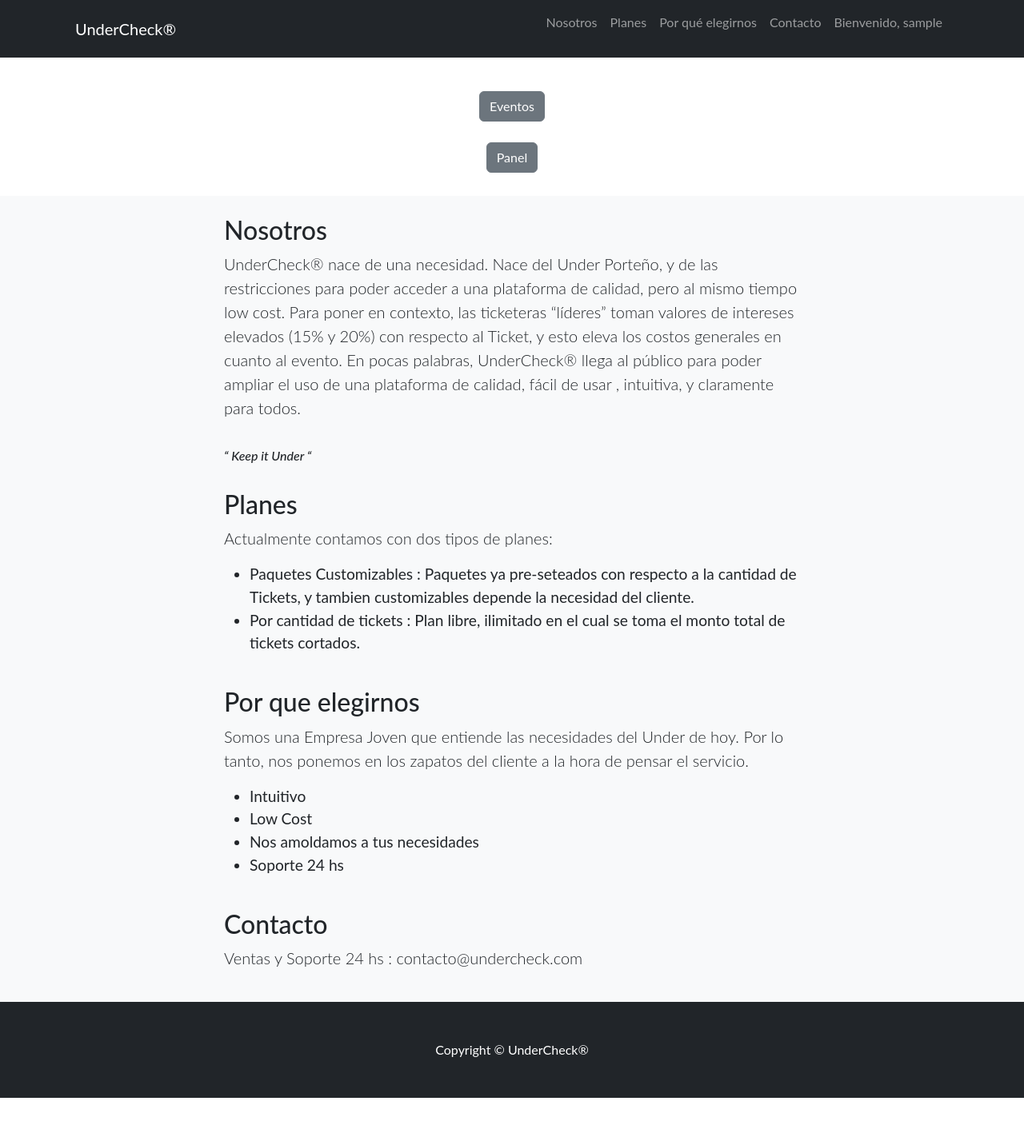
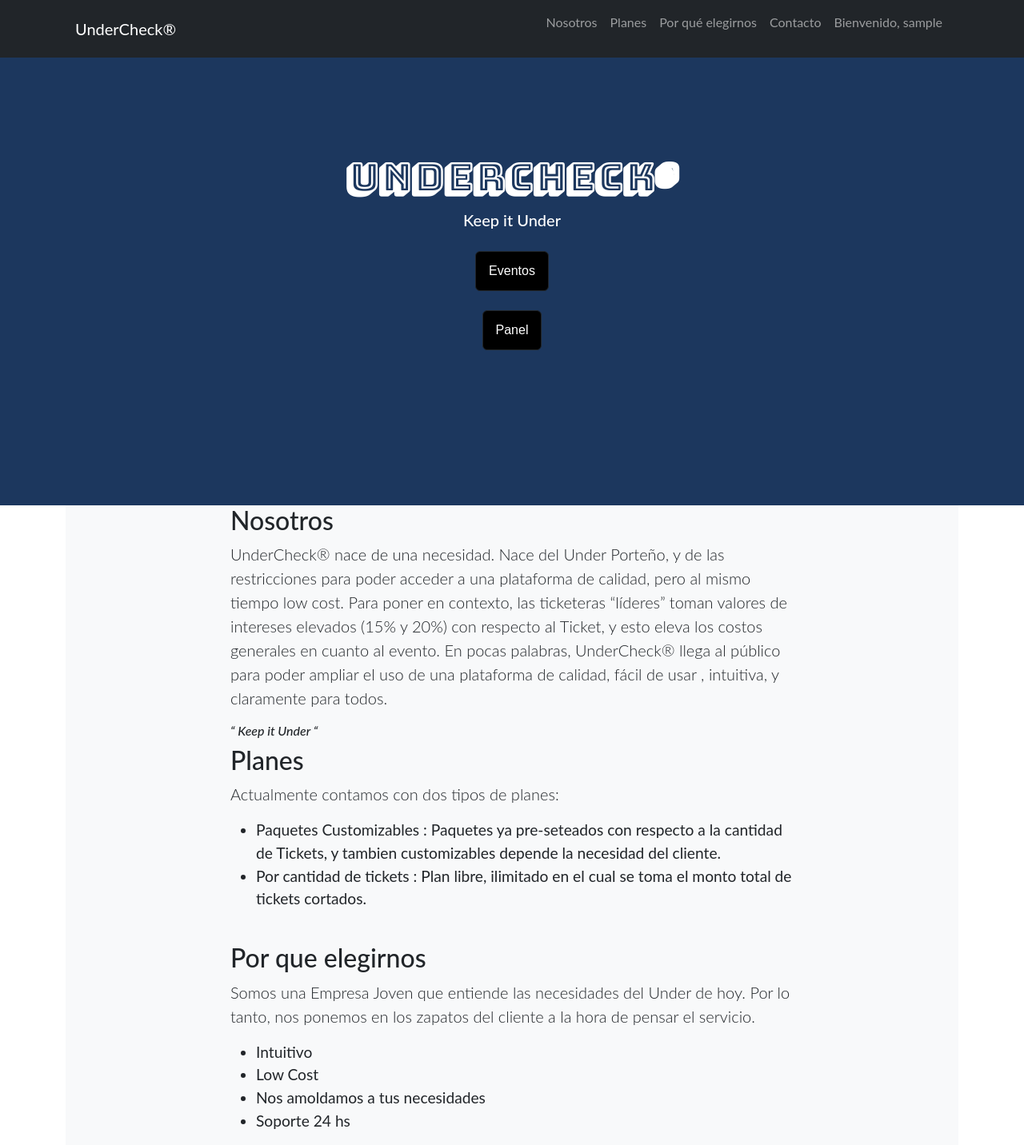
Before and after one commit to Matiasumz/Undercheck-BackEndProject, a Django app: page /clientes/inicio in a window 1280 px wide. Shown: the top 1432 px of the page at 80% size. Before the commit the page ends 1373 px from the top, so only its background shows below. Run offline with Django 4.2, Linux system fonts and the light colour scheme; the visitor is signed in with stand-in values (Sample User, id 1); data that the repository does not hold is empty.

Commit message:
Vista ClientesView remplazada por HomeClienteView
Archivo index.html:
1. Se elimino el archivo index.html ya que la unica vista que la usaba (ClientesView) fue eliminada tambien

Archivo views.py:
1. Se elimino la vista ClientesView.
2. Ahora todo lo que usaba ClientesView e index.html fue remplazado por HomeClienteView y home_cliente.html respecivamente ya que compartian la misma vista, lo unico que cambiaba era el texto de los botones y sus redirecciones.
3. El archivo intex.html fue eliminado.
4. Se actualizo la vista HomeClienteData, ahora se crea un diccionario para una posterior escalabilidad con una clave llamada 'urls', asignando las urls correspondientes si el usuario esta autenticado

Archivo user_buttons.html:
Cambio scripts.js. Borrada la vista ClientesView

1. Se creo el archivo user_buttons.html para unificar la creacion de botones dependiendo si el usuario esta autenticado o no.

Archivo home_cliente.html:
1. Ahora implementa al archivo user_buttons.html para la creacion de botones.

Archivo scripts.js:
1. Ahora el script se ejecuta en el evento window.onload
2. Ahora ya que la vista retorna un diccionario se reacomodo el codigo para que la funcion main_gome_client lo tome como parametro y use las respectivas urls

Otros cambios:
Archivo user_nav.html:
1. Ahora crea la el tag <li>completo en vez de solo el <p>

Archivo base.html:
1. Ahora implementa al archivo user_nav.html

```diff
--- a/apps/cliente/static/js/scripts.js
+++ b/apps/cliente/static/js/scripts.js
@@ -8,10 +8,11 @@
 
 async function main() {
 
-    let url = await getDjangoData('/get-data/');
+    let data = await getDjangoData('/get-data/');
     switch (window.location.pathname) {
         case '/':
-            await main_home_client();
+        case '/clientes/inicio':
+            await main_home_client(data.urls);
             break;
         default:
             console.error("Ruta no especificada");
@@ -19,15 +20,15 @@
     }
 }
 
-async function main_home_client() {
-    const btnIngresar = document.querySelector("#btn-ingresar");
-    const btnCreaEvento = document.querySelector("#btn-crea-evento");
-    const data = await getDjangoData('/get-data/');
+async function main_home_client(urls) {
+    const btnIngresar = document.querySelector("#btn-upper");
+    const btnCreaEvento = document.querySelector("#btn-bottom");
+
     btnIngresar.addEventListener("click", () => {
-        window.location.pathname = data.login_url;
+        window.location.pathname = urls[0];
     });
     btnCreaEvento.addEventListener("click", () => {
-        window.location.pathname = data.crear_evento_url;
+        window.location.pathname = urls[1];
     });
 }
 
@@ -40,4 +41,4 @@
     return data;
 }
 
-main();
+window.onload = main;
--- a/apps/cliente/templates/home_cliente.html
+++ b/apps/cliente/templates/home_cliente.html
@@ -1,5 +1,4 @@
 {% extends "base.html" %}
-
 {% block content %}
 <div class="bg-custom d-flex justify-content-center align-items-center text-white">
     <div class="row text-center">
@@ -7,9 +6,7 @@
             <!-- Page heading-->
             <h1 class="fw-bolder d-block display-5">UnderCheck®</h1>
             <p class="fs-5 fw-medium">Keep it Under</p>
-            <input class="btn bg-black btn-dark btn-custom d-block mx-auto my-4" id="btn-ingresar" type="button"
-                value="Ingresar" id="login">
-            <input id="btn-crea-evento" type="button" value="Crea tu Evento!">
+            {% include 'user_buttons.html' %}
         </div>
     </div>
 </div>
--- a/apps/cliente/templates/index.html
+++ /dev/null
@@ -1,162 +0,0 @@
-
-<!DOCTYPE html>
-<html lang="en">
-    <head>
-        {% load static %}
-        <meta charset="utf-8" />
-        <meta name="viewport" content="width=device-width, initial-scale=1, shrink-to-fit=no" />
-        <meta name="description" content="" />
-        <meta name="author" content="" />
-        <title>UnderCheck®</title>
-        <link rel="icon" type="image/x-icon" href="assets/favicon.ico" />
-        <!-- Core theme CSS (includes Bootstrap)-->
-        <link href="https://cdn.jsdelivr.net/npm/bootstrap@5.3.0/dist/css/bootstrap.min.css" rel="stylesheet" integrity="sha384-9ndCyUaIbzAi2FUVXJi0CjmCapSmO7SnpJef0486qhLnuZ2cdeRhO02iuK6FUUVM" crossorigin="anonymous">
-        <link href= "{% static 'css/styles.css' %}" rel="stylesheet" />
-        <link href="https://fonts.googleapis.com/css2?family=Bungee+Shade&display=swap" rel="stylesheet">
-    </head>
-    <body id="page-top">
-        <!-- Navigation-->
-        <nav class="navbar navbar-expand-lg navbar-dark bg-dark fixed-top" id="mainNav">
-            <div class="container px-4">
-                <a class="navbar-brand" href="#page-top">UnderCheck®</a>
-                <button class="navbar-toggler" type="button" data-bs-toggle="collapse" data-bs-target="#navbarResponsive" aria-controls="navbarResponsive" aria-expanded="false" aria-label="Toggle navigation"><span class="navbar-toggler-icon"></span></button>
-                <div class="collapse navbar-collapse" id="navbarResponsive">
-                    <ul class="navbar-nav ms-auto">
-                        <li class="nav-item"><a class="nav-link" href="#about">Nosotros</a></li>
-                        <li class="nav-item"><a class="nav-link" href="#planes">Planes</a></li>
-                        <li class="nav-item"><a class="nav-link" href="#services">Por qué elegirnos</a></li>
-                        <li class="nav-item"><a class="nav-link" href="#contact">Contacto</a></li>
-                        <li class="nav-item"><a class="nav-link" >{% include 'user_nav.html' %}</a></li>
-                    </ul>
-
-                </div>
-            </div>
-        </nav>
-        <!-- Header-->
-        <header class="masthead">
-            <div class="container position-relative">
-                <div class="row justify-content-center">
-                    <div class="col-xl-6">
-                        <div class="text-center text-white">
-                            <!-- Page heading-->
-                            <h1 class="fw-bolder">UnderCheck®</h1>
-                            <p class="fw-bolder">
-                                <big>Keep it Under</big>
-                                <div class="containerbuttom">
-                                    <a href="{% url 'listarevento' %}" class="btn btn-secondary button" id="login">
-                                        Eventos
-                                    </a>
-                                </div>
-                                <div class="containerbuttom">
-                                    <a href="{% url 'panel_usuario' %}" class="btn btn-secondary button" id="login">
-                                        Panel
-                                    </a>
-                                </div>
-                            </p>
-                        </div>
-                    </div>
-                </div>
-            </div>
-        </header>
-               <!-- Formulario section-->
-              <!--  <section class="bg-light" id="about">
-                <div class="container px-4">
-                    <div class="row gx-4 justify-content-center">
-                        <div class="col-lg-8">
-                            <body>
-                                <p> Lista de Clientes: </p>
-                                {% for clientes in cliente %}
-                                    <p>{{ cliente.nombre }}</p>
-                                {% endfor %}
-                                <a href="{% url 'crear_cliente' %}">Crear nuevo cliente</a><br>
-
-                                <a href="{% url 'logout' %}">Cerrar sesión</a>
-                            </body>
-                        </div>
-                    </div>
-                </div>
-            </section>
-             -->
-        <!-- About section-->
-        <section class="bg-light" id="about">
-            <div class="container px-4">
-                <div class="row gx-4 justify-content-center">
-                    <div class="col-lg-8">
-                        <br>
-                        <h2>Nosotros</h2>
-                        <p class="lead">
-                            UnderCheck® nace de una necesidad. Nace del Under Porteño, y de las restricciones para poder acceder a una plataforma de calidad, pero al mismo tiempo low cost. Para poner en contexto, las ticketeras “líderes” toman valores de intereses elevados (15% y 20%) con respecto al Ticket, y esto eleva los costos generales en cuanto al evento. En pocas palabras, UnderCheck® llega al público para poder ampliar el uso de una plataforma de calidad, fácil de usar , intuitiva, y claramente para todos.
-                        </p>
-                        <h6>
-                            <br>
-                            <em>
-                                “ Keep it Under “
-                            </em>
-                        </h6>
-                        <br>
-                    </div>
-                </div>
-            </div>
-        </section>
-        <!-- Planes section-->
-        <section class="bg-light" id="planes">
-            <div class="container px-4">
-                <div class="row gx-4 justify-content-center">
-                    <div class="col-lg-8">
-                        <h2>Planes</h2>
-                        <p class="lead">
-                            Actualmente contamos con dos tipos de planes:
-                        </p>
-                        <ul>
-                            <big>
-                                <li>Paquetes Customizables : Paquetes ya pre-seteados con respecto a la cantidad de Tickets, y tambien customizables depende la necesidad del cliente.</li>
-                                <li>Por cantidad de tickets : Plan libre, ilimitado en el cual se toma el monto total de tickets cortados.</li>
-                            </big>
-                        </ul>
-                    </div>
-                </div>
-            </div>
-        </section>
-        <!-- Services section-->
-        <section class="bg-light" id="services">
-            <div class="container px-4">
-                <div class="row gx-4 justify-content-center">
-                    <div class="col-lg-8">
-                        <br>
-                        <h2>Por que elegirnos</h2>
-                        <p class="lead">Somos una Empresa Joven que entiende las necesidades del Under de hoy. Por lo tanto, nos ponemos en los zapatos del cliente a la hora de pensar el servicio.</p>
-                        <ul>
-                            <big>
-                                <li>Intuitivo</li>
-                                <li>Low Cost</li>
-                                <li>Nos amoldamos a tus necesidades</li>
-                                <li>Soporte 24 hs</li>
-                            </big>
-                        </ul>
-                    </div>
-                </div>
-            </div>
-        </section>
-        <!-- Contact section-->
-        <section class="bg-light" id="contact">
-            <div class="container px-4">
-                <div class="row gx-4 justify-content-center">
-                    <div class="col-lg-8">
-                        <br>
-                        <h2>Contacto</h2>
-                        <p class="lead">Ventas y Soporte 24 hs : contacto@undercheck.com </p>
-                        <br>
-                    </div>
-                </div>
-            </div>
-        </section>
-        <!-- Footer-->
-        <footer class="py-5 bg-dark">
-            <div class="container px-4"><p class="m-0 text-center text-white">Copyright &copy; UnderCheck®</p></div>
-        </footer>
-        <!-- Bootstrap core JS-->
-        <script src="https://cdn.jsdelivr.net/npm/bootstrap@5.3.0/dist/js/bootstrap.bundle.min.js" integrity="sha384-geWF76RCwLtnZ8qwWowPQNguL3RmwHVBC9FhGdlKrxdiJJigb/j/68SIy3Te4Bkz" crossorigin="anonymous"></script>
-        <!-- Core theme JS-->
-        <script src= '{% static "js/scripts.js" %}'></script>
-    </body>
-</html>
--- /dev/null
+++ b/apps/cliente/templates/user_buttons.html
@@ -0,0 +1,4 @@
+{% with class="btn bg-black btn-dark btn-custom d-block mx-auto my-4" id="btn-upper" %}
+    <input class="{{class}}" id="btn-upper" type="button" value="{% if request.user.is_authenticated %}Eventos{% else %}Inicia Sesión{% endif %}">
+    <input class="{{class}}" id="btn-bottom" type="button" value="{% if request.user.is_authenticated %}Panel{% else %}Crea tu evento!{% endif %}">
+{% endwith %}
--- a/apps/cliente/templates/user_nav.html
+++ b/apps/cliente/templates/user_nav.html
@@ -1,7 +1,7 @@
 
     <!-- Otros elementos del navbar -->
     {% if request.user.is_authenticated %}
-      <p>Bienvenido, {{ request.user.username }}</p>
+      <li class="nav-item"><a class="nav-link" > <p>Bienvenido, {{ request.user.username }}</p></a></li>
     {% else %}
-      <p>Inicia sesión</p>
+      <li class="nav-item"><a class="nav-link" > <p>Inicia Sesión</p></a></li>
     {% endif %}
--- a/apps/cliente/urls.py
+++ b/apps/cliente/urls.py
@@ -1,8 +1,8 @@
 from django.urls import path
-from .views import ClienteView, ClientesView , ClienteFormView, HomeClienteView
+from .views import ClienteView   , ClienteFormView, HomeClienteView
 
 urlpatterns = [
-    path("inicio", ClientesView.as_view(), name="cliente_inicio"),
+    path("inicio", HomeClienteView.as_view(), name="cliente_inicio"),
     path("<int:id>", ClienteView.as_view(), name="cliente"),
     path("crear", ClienteFormView.as_view(), name="crear_cliente"),
     # otras URLs de la aplicación
--- a/apps/cliente/views.py
+++ b/apps/cliente/views.py
@@ -1,3 +1,4 @@
+from typing import Any, Dict
 from django.contrib.auth import authenticate, login
 from django.shortcuts import render, redirect
 from django.urls import reverse_lazy
@@ -30,30 +31,26 @@
 from django.http import JsonResponse
 
 # backendifts/alumno
-class ClientesView(LoginRequiredMixin, TemplateView):
-    template_name = 'index.html'
-
-    def get_context_data(self, **kwargs):
-        context = super().get_context_data(**kwargs)
-        context['cliente'] = Cliente.objects.all()
-        return context
-
 
 class HomeClienteView(TemplateView):
     template_name = 'home_cliente.html'
-
     def get_context_data(self, **kwargs):
         context = super().get_context_data(**kwargs)
         return context
 
 class HomeClienteData():
     def get_data(request):
-        login_url = reverse_lazy('login')
-        crear_evento_url = reverse_lazy('crearevento')
-        data = {
-             'login_url': login_url,
-             'crear_evento_url': crear_evento_url
-        }
+        data = {'urls': []}
+        urls = []
+        if request.user.is_authenticated:
+            urls.append(reverse_lazy('listarevento'))
+            urls.append(reverse_lazy('panel_usuario'))
+        else:
+            urls.append(reverse_lazy('login'))
+            urls.append(reverse_lazy('crearevento'))
+
+        data['urls'] = urls
+
         return JsonResponse(data)
 
 
--- a/apps/custom_user/templates/base.html
+++ b/apps/custom_user/templates/base.html
@@ -32,6 +32,7 @@
                         <li class="nav-item"><a class="nav-link" href="#planes">Planes</a></li>
                         <li class="nav-item"><a class="nav-link" href="#services">Por qué elegirnos</a></li>
                         <li class="nav-item"><a class="nav-link" href="#contact">Contacto</a></li>
+                        {% include 'user_nav.html' %}
                     </ul>
                 </div>
             </div>
--- a/apps/custom_user/urls.py
+++ b/apps/custom_user/urls.py
@@ -8,6 +8,6 @@
 
 urlpatterns = [
     path('login/', LoginView.as_view(template_name='login.html'), name="login"),
-    path('logout/', LogoutView.as_view(template_name = 'index.html'), name="logout"),
+    path('logout/', LogoutView.as_view(template_name = 'home_cliente.html'), name="logout"),
     path('registro/', RegistroUsuarioView.as_view(), name='registro'),
 ]
--- a/apps/evento/templates/mostrar_evento.html
+++ b/apps/evento/templates/mostrar_evento.html
@@ -23,7 +23,7 @@
                 <div class="collapse navbar-collapse" id="navbarResponsive">
                     <ul class="navbar-nav ms-auto">
                         <li class="nav-item"><a class="nav-link" href="logout">Salir</a></li>
-                        <li class="nav-item"><a class="nav-link" >{% include 'user_nav.html' %}</a></li>
+                        {% include 'user_nav.html' %}
                     </ul>
                 </div>
             </div>
--- a/apps/evento/urls.py
+++ b/apps/evento/urls.py
@@ -7,7 +7,7 @@
 urlpatterns = [
     path('',EventoView.as_view(), name = 'listarevento'),
     path('crear',CrearEvento.as_view(), name = 'crearevento'),
-    path('logout/', LogoutView.as_view(template_name = 'index.html'), name="logout"),
+    path('logout/', LogoutView.as_view(template_name = 'home_cliente.html'), name="logout"),
     path('agradecimiento/<str:nombre_evento>/', AgradecimientoView.as_view(), name='agradecimiento'),
     path('panel-usuario/', PanelUsuarioView.as_view(), name='panel_usuario'),
 ]
```
